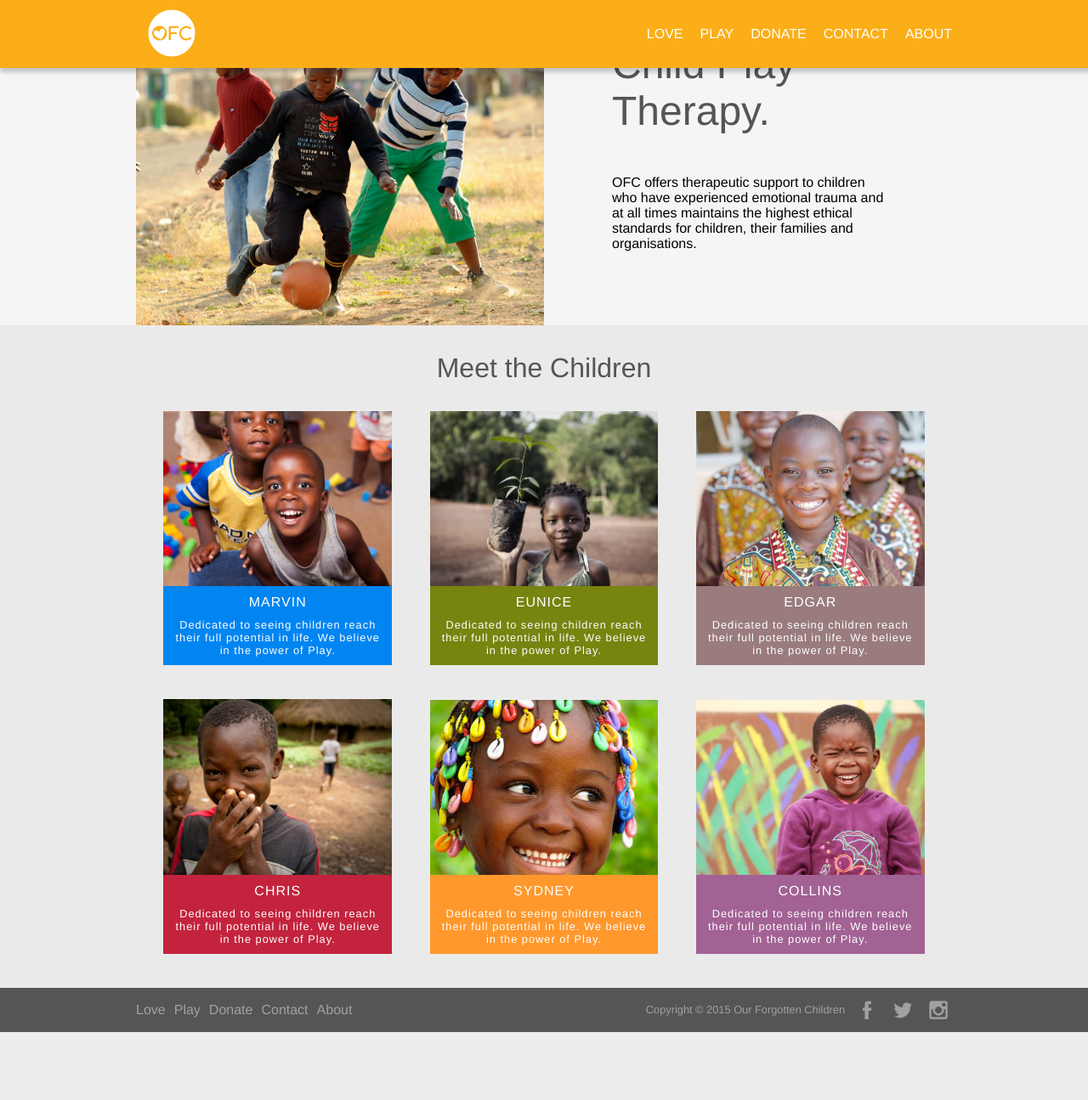
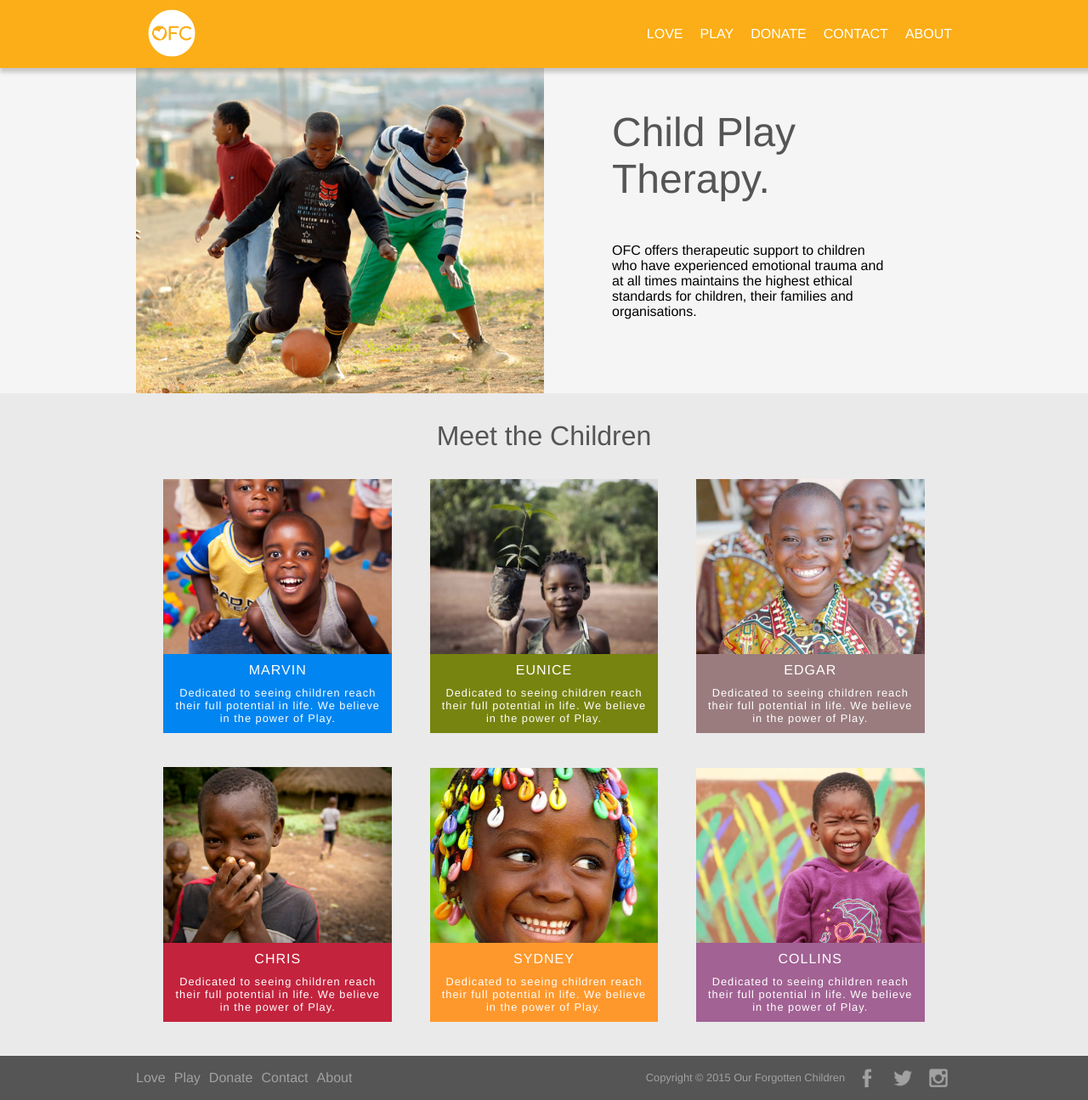
Before and after one commit to Plus256/OFC, a PHP site: page / in a window 1280 px wide. Shown: the whole page at 85% size. Before the commit the page ends 1215 px from the top, so only its background shows below. Run offline with PHP 8.4, Linux system fonts and the light colour scheme; some libraries are stand-ins or nearby versions.

Commit message:
fix banner

```diff
--- a/css/glb.css
+++ b/css/glb.css
@@ -1265,7 +1265,6 @@ table#fees_table td:first-child{
 }
 
 #projects_main{
-	position:relative;
 	text-align:center;
 }
 
@@ -1325,6 +1324,7 @@ a.project_item p{
 
 #about{
 	background:#F5F5F5;
+	padding-top:5em;
 }
 
 #about_thumb{
```
